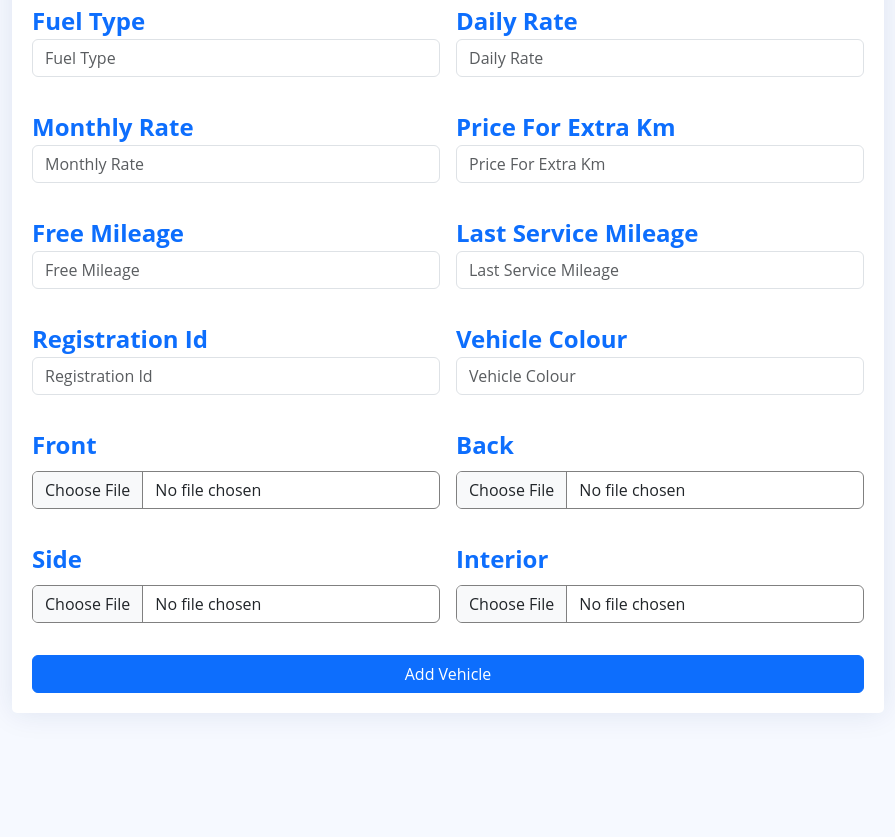
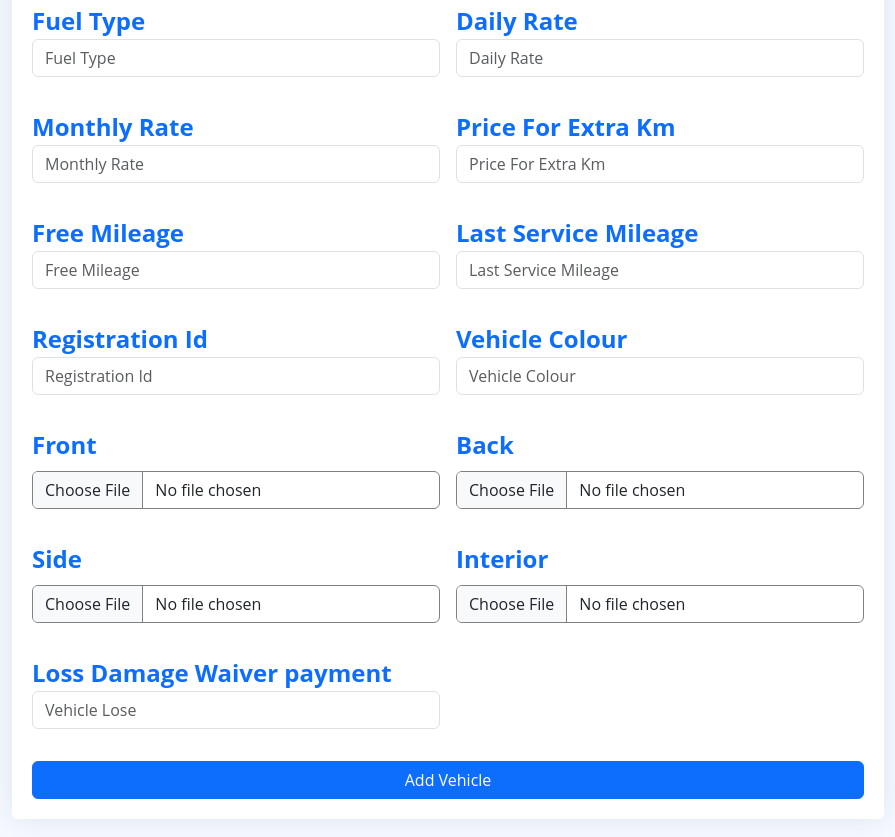
Before and after one commit to DushanMalind/Car_Reantal_Spring_Cose_Work, a website: page Car_Rental_project_CoseWork_Spring/Front_End/page/addMinCarAdd.html in a window 1280 px wide. Shown: the part 524-1361 px from the top of the page, without its empty margins (342-1237 px from the left). Before the commit the page ends 1297 px from the top, so only its background shows below. Drawn offline with Linux system fonts and the light colour scheme.

Commit message:
Admin car update 2

```diff
--- a/Car_Rental_project_CoseWork_Spring/Front_End/page/addMinCarAdd.html
+++ b/Car_Rental_project_CoseWork_Spring/Front_End/page/addMinCarAdd.html
@@ -299,6 +299,10 @@
                     <input style="border: 1px solid gray" class="form-control  " type="file" id="register-form-Interior-image">
                   </div>
 
+                  <div class="form-group col-md-6 mb-3">
+                    <label class="text-center text-primary fw-bold pb-0 fs-4" for="carAddVehicleColour">Loss Damage Waiver payment</label>
+                    <input type="text" placeholder="Vehicle Lose" name="carAddVehicleLose" class="form-control" id="carAddVehicleLose" required>
+                  </div>
 
                   <!--Add btn-->
                   <div class="col-12">
```
